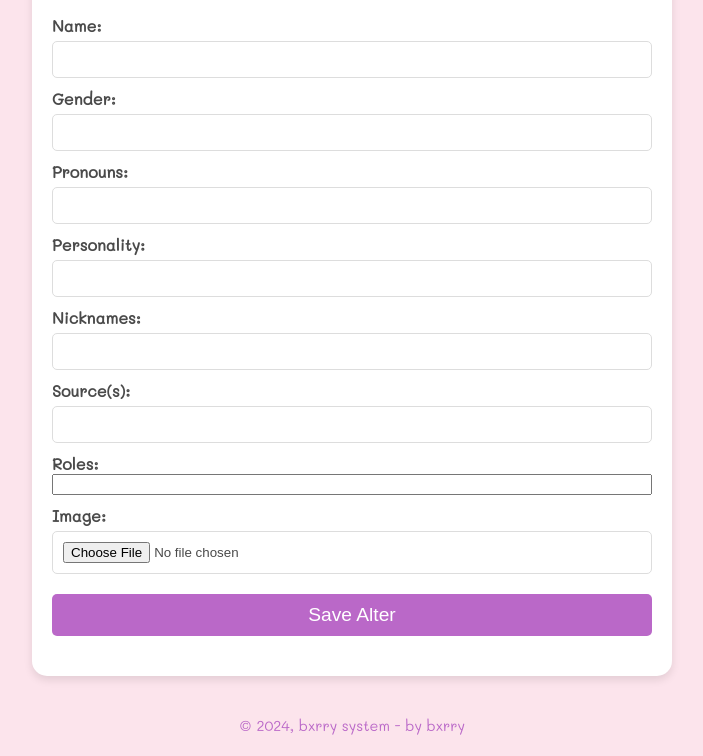
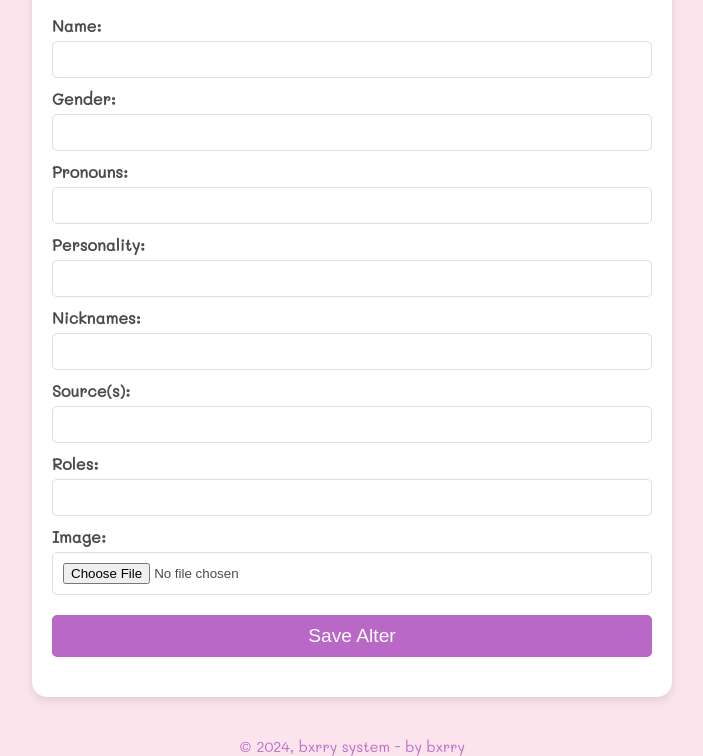
Before and after one commit to KathBerry/AlterSelves, a plain HTML site: page index.html in a window 1280 px wide. Shown: the part 141-897 px from the top of the page, without its empty margins (288-991 px from the left). Before the commit the page ends 876 px from the top, so only its background shows below. Drawn offline with Linux system fonts and the light colour scheme; a web font is replaced by a local one.

Commit message:
AlterSelves V4.9
HELP.

```diff
--- a/index.html
+++ b/index.html
@@ -30,7 +30,7 @@
             <input type="text" id="sources" name="sources">
 
             <label for="roles">Roles:</label>
-            <input type="roles" id="roles" name="roles">
+            <input type="text" id="roles" name="roles">
 
             <label for="image">Image:</label>
             <input type="file" id="image" name="image" accept="image/*">
```
